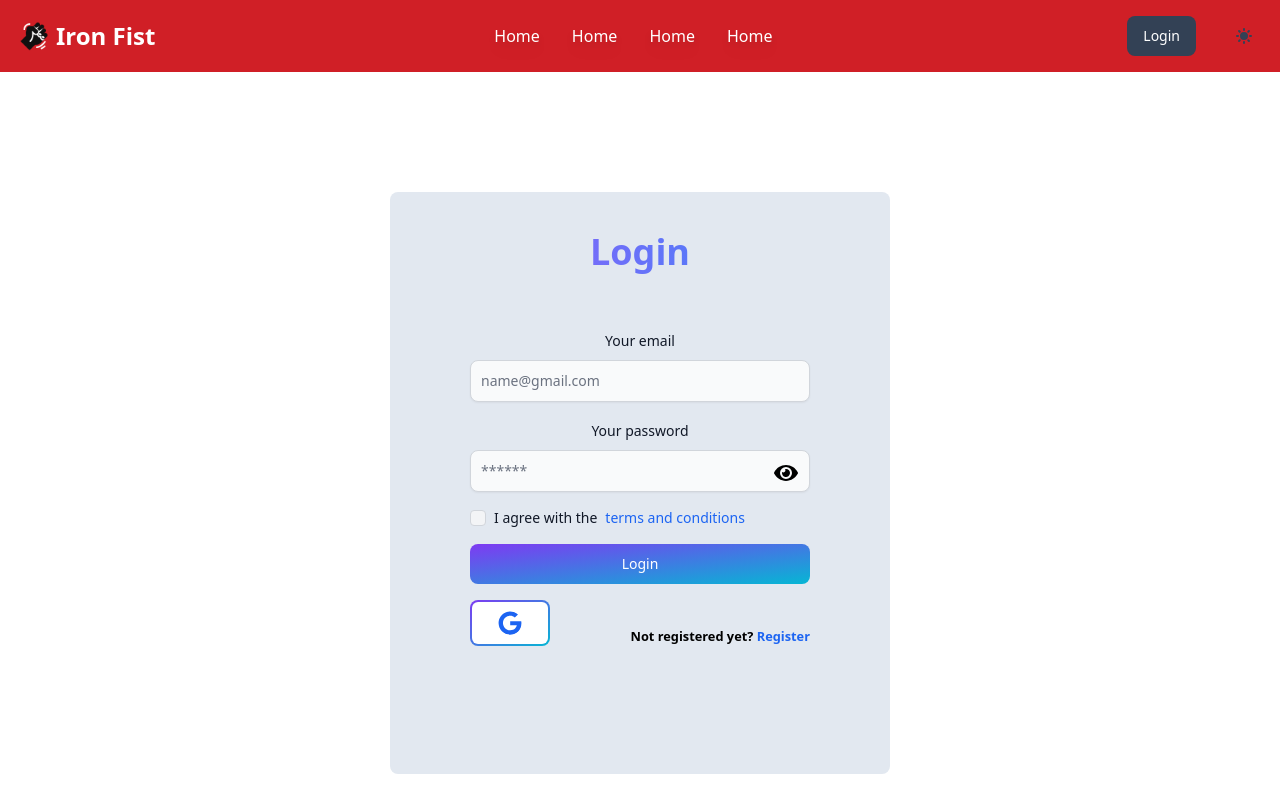
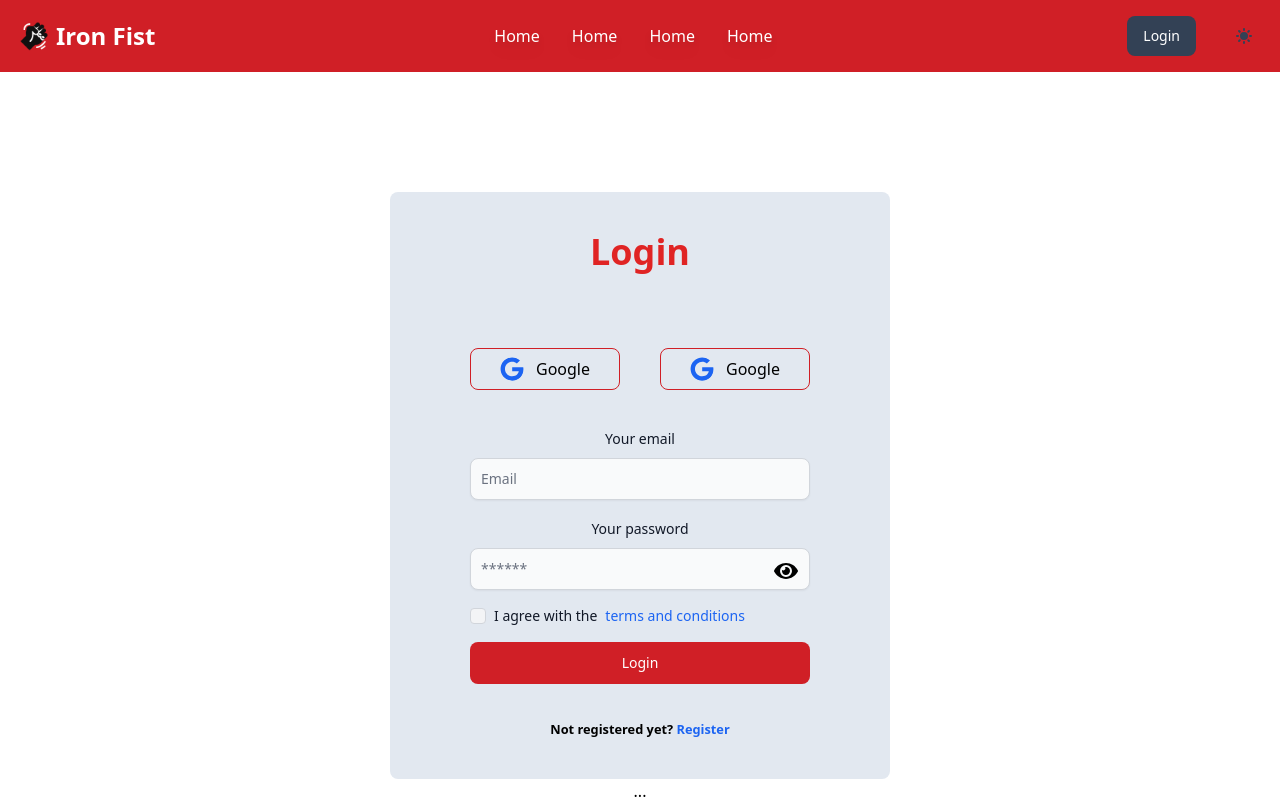
Before and after one commit to abidt20ahmed/IronFist, a React (Vite) app: page / in a window 1280 px wide. Shown: the top 800 px of the page. Built offline with nearby package versions, Linux system fonts and the light colour scheme; no server answers.

Commit message:
log in page functions added

```diff
--- a/src/authentication/Login.jsx
+++ b/src/authentication/Login.jsx
@@ -66,9 +66,19 @@ const Login = () => {
     return (
 
         <>
-            <form onSubmit={handleLogin} className="flex px-10 md:px-20 flex-col gap-4 mt-40 rounded-lg max-w-[500px] mx-auto bg-slate-200 pt-10 py-32 mb-20">
-                <h1 className=" text-4xl font-bold text-center pb-10 text-transparent bg-gradient-to-r from-purple-500 to-blue-500 bg-clip-text">Login</h1>
+            <form onSubmit={handleLogin} className="flex px-10 md:px-20 flex-col gap-4 mt-40 rounded-lg max-w-[500px] mx-auto bg-slate-200 pt-10 py-10">
+                <h1 className=" text-4xl font-bold text-center pb-10 text-red-600">Login</h1>
+                <div className='flex justify-between items-center my-5 gap-10'>
 
+                    <button onClick={handleGoogleSignin} className='border border-[#D01F26] w-full py-2 rounded-lg flex justify-center gap-3'>
+                        <FaGoogle className=' text-blue-600 mx-aut w-6 h-6 rounded-full py-0'></FaGoogle>Google
+                    </button>
+                    <button onClick={handleGoogleSignin} className='border border-[#D01F26] w-full py-2 rounded-lg flex justify-center gap-3'>
+                        <FaGoogle className=' text-blue-600 mx-aut w-6 h-6 rounded-full py-0'></FaGoogle>Google
+                    </button>
+
+
+                </div>
 
                 <div>
                     <div className="mb-2 block">
@@ -81,7 +91,7 @@ const Login = () => {
                         id="email2"
                         type="email"
                         name='email'
-                        placeholder="name@gmail.com"
+                        placeholder="Email"
                         required={true}
                         shadow={true}
                     />
@@ -120,19 +130,11 @@ const Login = () => {
                         </a>
                     </Label>
                 </div>
-                <Button gradientDuoTone="purpleToBlue" className='bg-purple-700 hover:bg-purple-800 focus:ring-4 focus:ring-purple-300 dark:focus:ring-purple-900' type="submit">
+                <Button className='bg-[#D01F26] hover:bg-[#AC2424]' type="submit">
                     Login
                 </Button>
-                <div className='flex justify-between items-end'>
 
-                    <Button outline={true} onClick={handleGoogleSignin} gradientDuoTone="purpleToBlue" className='bg-purple-700 hover:bg-purple-800 focus:ring-4 focus:ring-purple-300 dark:focus:ring-purple-900 w-20'>
-
-                        <FaGoogle className=' text-blue-600  w-6 h-6 bg-white rounded-full py-0'></FaGoogle>
-
-                    </Button>
-
-                    <small className='font-semibold text-right'>Not registered yet? <Link className=" text-blue-600 hover:underline dark:text-blue-500 font-semibold" to={'/register'}>Register</Link></small>
-                </div>
+                <small className='font-semibold text-center mt-5'>Not registered yet? <Link className=" text-blue-600 hover:underline dark:text-blue-500 font-semibold" to={'/register'}>Register</Link></small>
             </form>
         </>
     );
```
